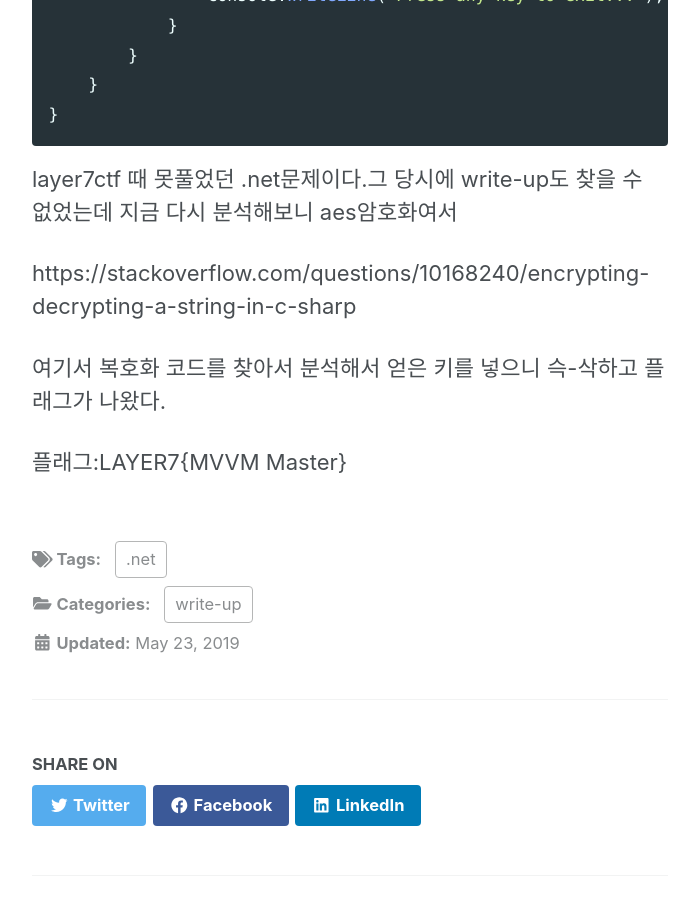
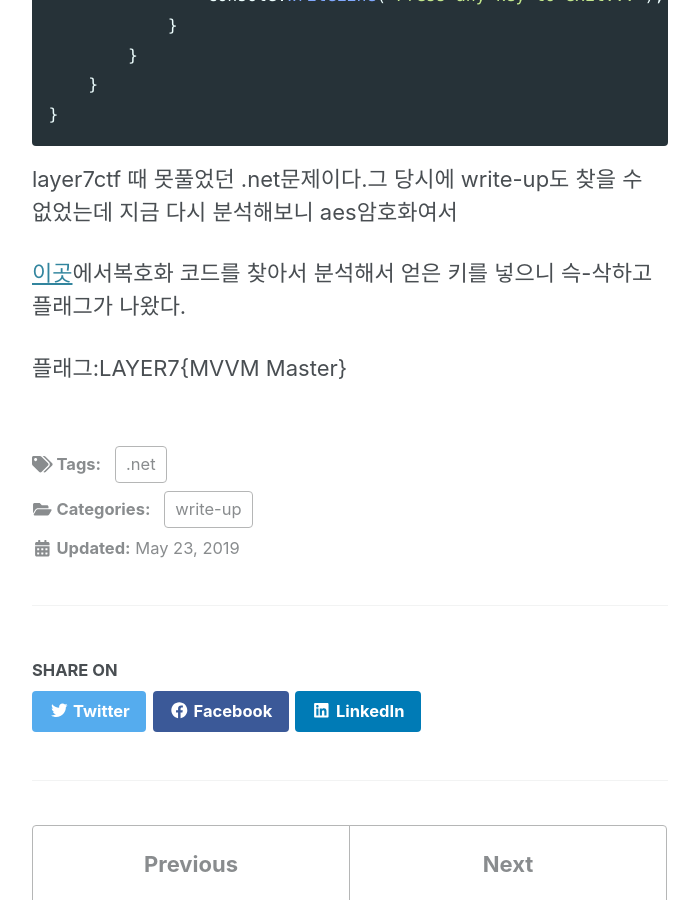
Before and after one commit to slyfizz3/slyfizz3.github.io, a Jekyll site: the page built from _posts/2019-05-23-2018Layer7ctfWhatIsWrong.md, in a window 1280 px wide and 900 px high, scrolled down 2017 px. Shown: the whole window, without its empty margins (290-989 px from the left). Built offline with Jekyll 4.4.1, drawn with Linux system fonts in a browser that asks for light colours; cached includes are drawn as plain includes; nearby versions of some CDN libraries.

Commit message:
Update 2019-05-23-2018Layer7ctfWhatIsWrong.md

````diff
--- a/_posts/2019-05-23-2018Layer7ctfWhatIsWrong.md
+++ b/_posts/2019-05-23-2018Layer7ctfWhatIsWrong.md
@@ -74,8 +74,6 @@ namespace WhatIsWrong
  ```
  layer7ctf 때 못풀었던 .net문제이다.그 당시에 write-up도 찾을 수 없었는데 지금 다시 분석해보니 aes암호화여서
 
- https://stackoverflow.com/questions/10168240/encrypting-decrypting-a-string-in-c-sharp
-
- 여기서 복호화 코드를 찾아서 분석해서 얻은 키를 넣으니 슥-삭하고 플래그가 나왔다.
+ [이곳](https://stackoverflow.com/questions/10168240/encrypting-decrypting-a-string-in-c-shar)에서복호화 코드를 찾아서 분석해서 얻은 키를 넣으니 슥-삭하고 플래그가 나왔다.
 
  플래그:LAYER7{MVVM Master}
````
